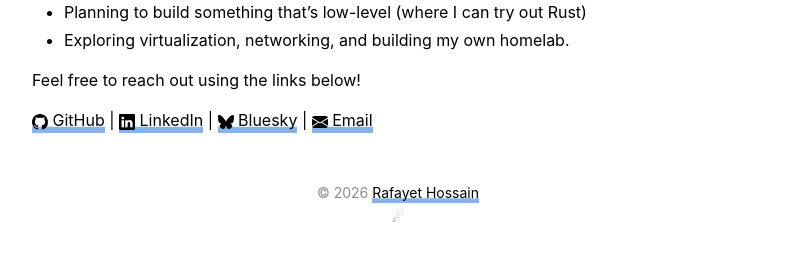
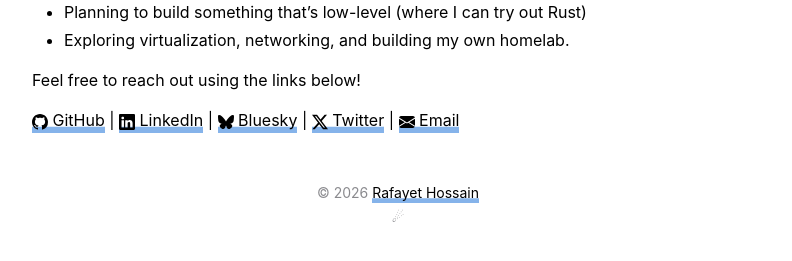
Before and after one commit to rafayet-git/hos.sh, a Jekyll site: the page built from pages/home.md, in a window 1280 px wide. Shown: the part 538-799 px from the top of the page, without its empty margins (242-1034 px from the left). Built offline with Jekyll 4.4.1, drawn with Linux system fonts in a browser that asks for light colours.

Commit message:
Add new link

```diff
--- a/_config.yml
+++ b/_config.yml
@@ -28,6 +28,7 @@ links:
   bluesky: https://bsky.app/profile/hos.sh
   linkedin: https://linkedin.com/in/rafayeth/
   email: mailto:rafayet@hos.sh
+  twitter: https://x.com/rafayet_x
 
 collections:
   posts:
--- a/_includes/external_links.html
+++ b/_includes/external_links.html
@@ -5,5 +5,7 @@
      |
     <a rel="me" href="{{ site.links.bluesky }}">{% include icons/bluesky.html %} Bluesky</a>
      |
+    <a href="{{ site.links.twitter }}">{% include icons/x.html %} Twitter</a>
+     |
     <a href="{{ site.links.email }}">{% include icons/email.html %} Email</a>
 </div>
--- /dev/null
+++ b/_includes/icons/x.html
@@ -0,0 +1,3 @@
+<svg xmlns="http://www.w3.org/2000/svg" width="16" height="16" fill="currentColor" class="bi bi-twitter-x" viewBox="0 0 16 16">
+  <path d="M12.6.75h2.454l-5.36 6.142L16 15.25h-4.937l-3.867-5.07-4.425 5.07H.316l5.733-6.57L0 .75h5.063l3.495 4.633L12.601.75Zm-.86 13.028h1.36L4.323 2.145H2.865z"/>
+</svg>
```
